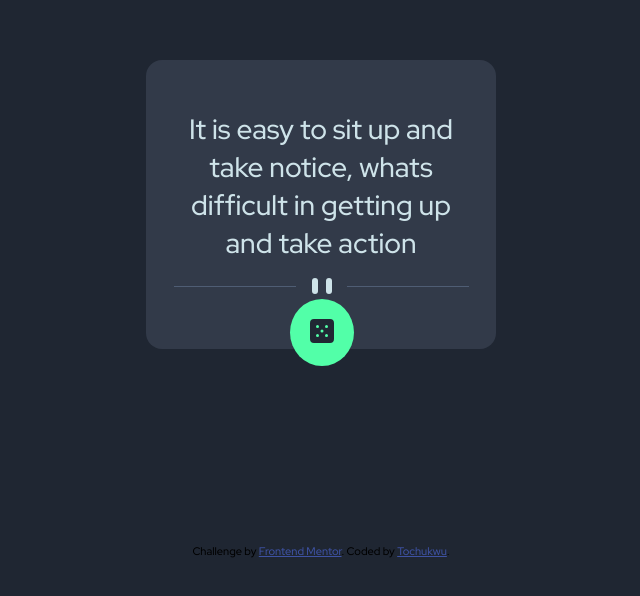
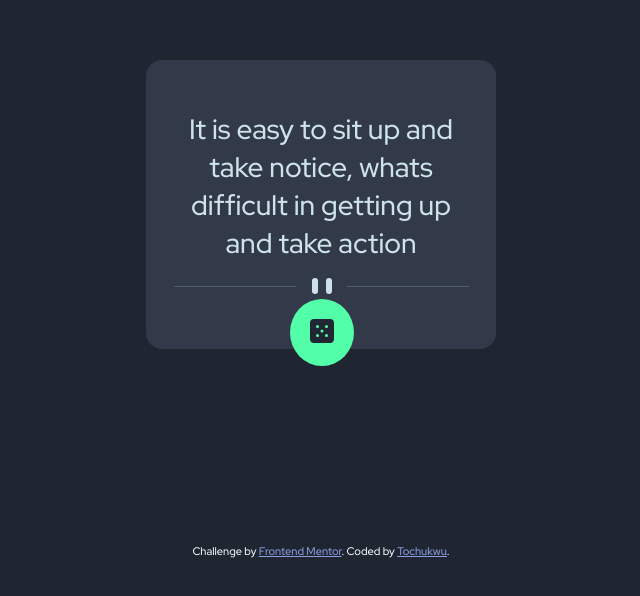
Before and after one commit to kelvtm/advice-generator-app-main, a plain HTML site: page index.html in a window 1280 px wide. Shown: the part 136-732 px from the top of the page, without its empty margins (319-959 px from the left). Drawn offline with Linux system fonts and the light colour scheme.

Commit message:
added white coler to attribute class

```diff
--- a/style.css
+++ b/style.css
@@ -74,7 +74,8 @@ h1 {
 .attribution {
   font-size: 11px;
   text-align: center;
+  color: azure;
 }
 .attribution a {
-  color: hsl(228, 45%, 44%);
+  color: hsl(228, 60%, 72%);
 }
```
